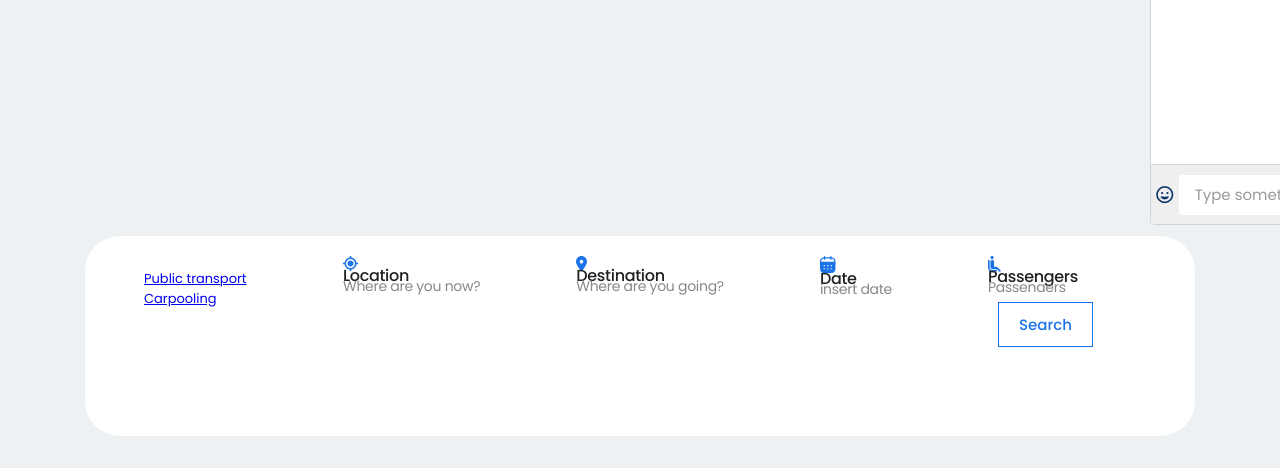
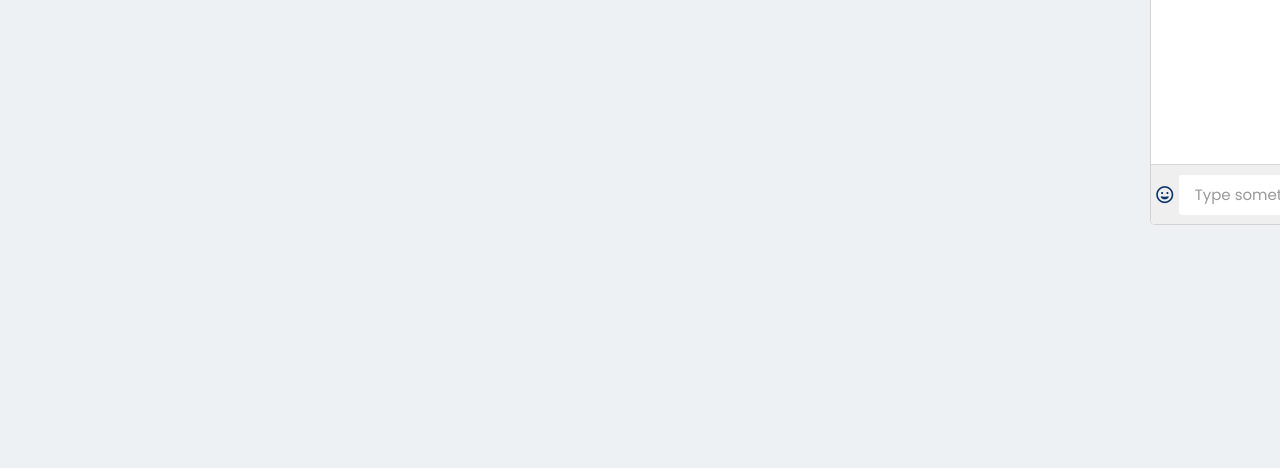
Before and after one commit to Azizomezine/WeBuild, a PHP site: page /afficherreclamation.php in a window 1280 px wide. Shown: the part 522-990 px from the top of the page. After the commit the page ends 747 px from the top, so only its background shows below. Run offline with PHP 8.4, Linux system fonts and the light colour scheme; data that the repository does not hold is empty; some libraries are stand-ins or nearby versions; some web fonts are replaced.

Commit message:
ready for integration

```diff
--- a/views/afficherreclamation.php
+++ b/views/afficherreclamation.php
@@ -22,47 +22,17 @@
 </head>
 <body>
 
-<div class="wrapper">
-            <div>
-                 <img src="../Resources/Images/banner.svg"  >
-            </div>
-        </div>
-          <div class="container">
-            <div class="mini-nav">
-                <a href="#">Public transport</a>
-                <a href="#">Carpooling</a>
-           </div>
-                        <div class="info">
-                            <h1> <img src="../Resources/Icons/location icon.svg"  > Location</h1>
-                            <p>Where are you now?</p>
-                        </div>
-                        <div class="info">
-                            <h1> <img src="../Resources/Icons/destination icon.svg"> Destination</h1>
-                            <p>Where are you going?</p>
-                        </div>
-                        <div class="info">
-                            <h1><img src="../Resources/Icons/date icon.svg"> Date</h1>
-                            <p>insert date</p>
-                        </div>
-                        <div class="info">
-                            <h1><img src="../Resources/Icons/passengers icon.svg"  > Passengers</h1>
-                            <p>Passengers</p>
-                        </div>
-                        <div class="info">
-                            <div class="search">
-                                <button class="btn btn1"> Search</button>
-                            </div>
-                        </div>
-                        </div>
-                        <div id="emojis">
-
-</div>
 
 
 
 
 
 
+
+
+<div id="emojis">
+
+</div>
         <div id="wrap" class="wrap">
             <div class="title">reclamation
                     <button id="hide-btn">
@@ -153,6 +123,7 @@
                         <button class="bulle" ><i class="fas fa-user"></i></button>
                         </div>
 
+
 <script>
   document.getElementById("bulle").hidden = true;
 </script>
@@ -174,7 +145,7 @@
                                     var time = today.getHours() + ":" + today.getMinutes() + ":" + today.getSeconds();
                                     var $date_reclamtion = date+' '+time;
                                     var $etat = 0;
-                                    var $id_client = 1;
+                                    var $id_client = 88;
                                     if($description !=null){
 
 
--- a/views/navbar.php
+++ b/views/navbar.php
@@ -6,8 +6,15 @@
         <li><a href="#">carpool</a></li>
         <li><a href="#">transport</a></li>
         <li><a href="#">Car rental</a></li>
-        <li><a href="afficherreclamation.php">reclamation</a></li>
+        <li><a id="r" href="#">reclamation</a></li>
         <li><a href="#">sign in</a></li>
+        <script>document.getElementById("r")
+        .addEventListener("click", function() {
+  document.getElementById("wrap").hidden = false;
+  document.getElementById("bulle").hidden = true;
+  document.getElementById("emojis").style.visibility = "hidden";
+
+}, false);</script>
 
     </ul>
 </div>
```
